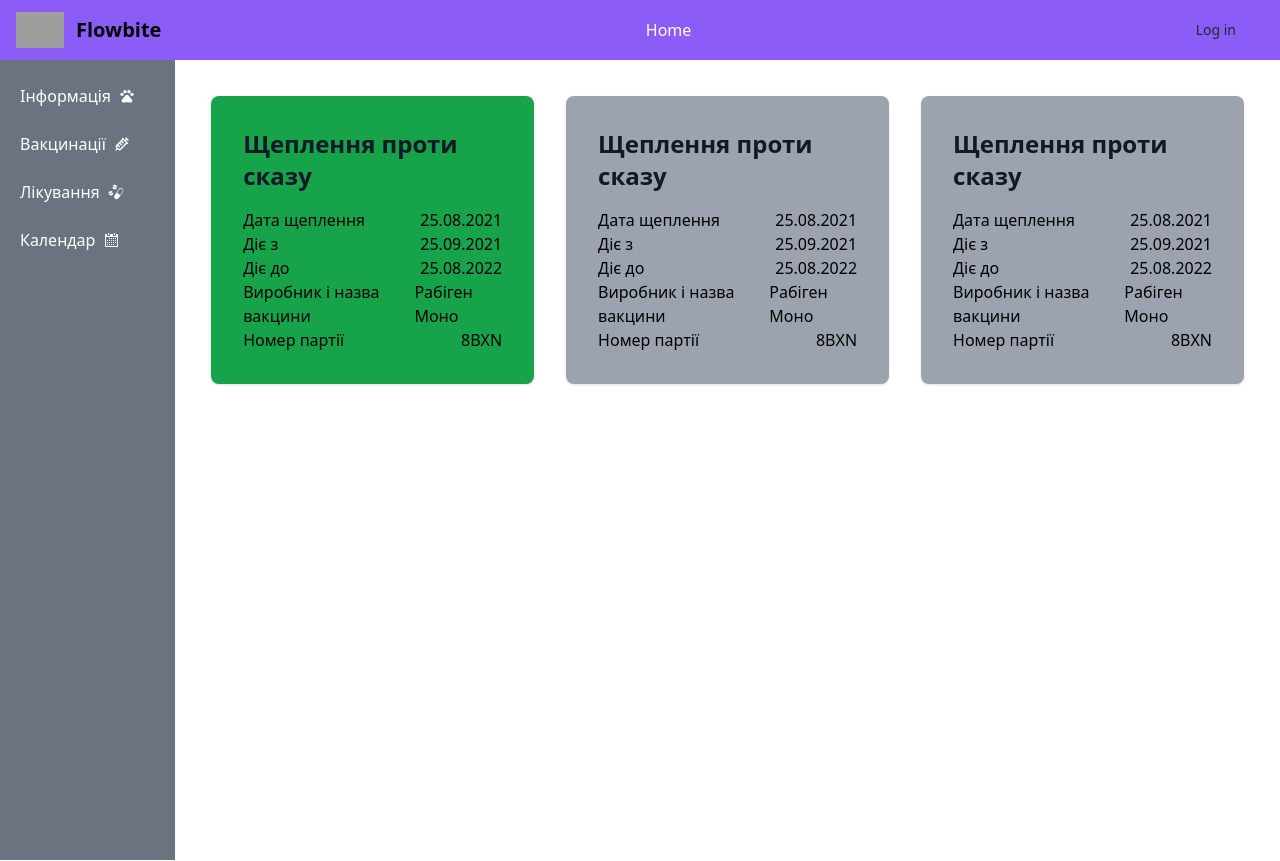
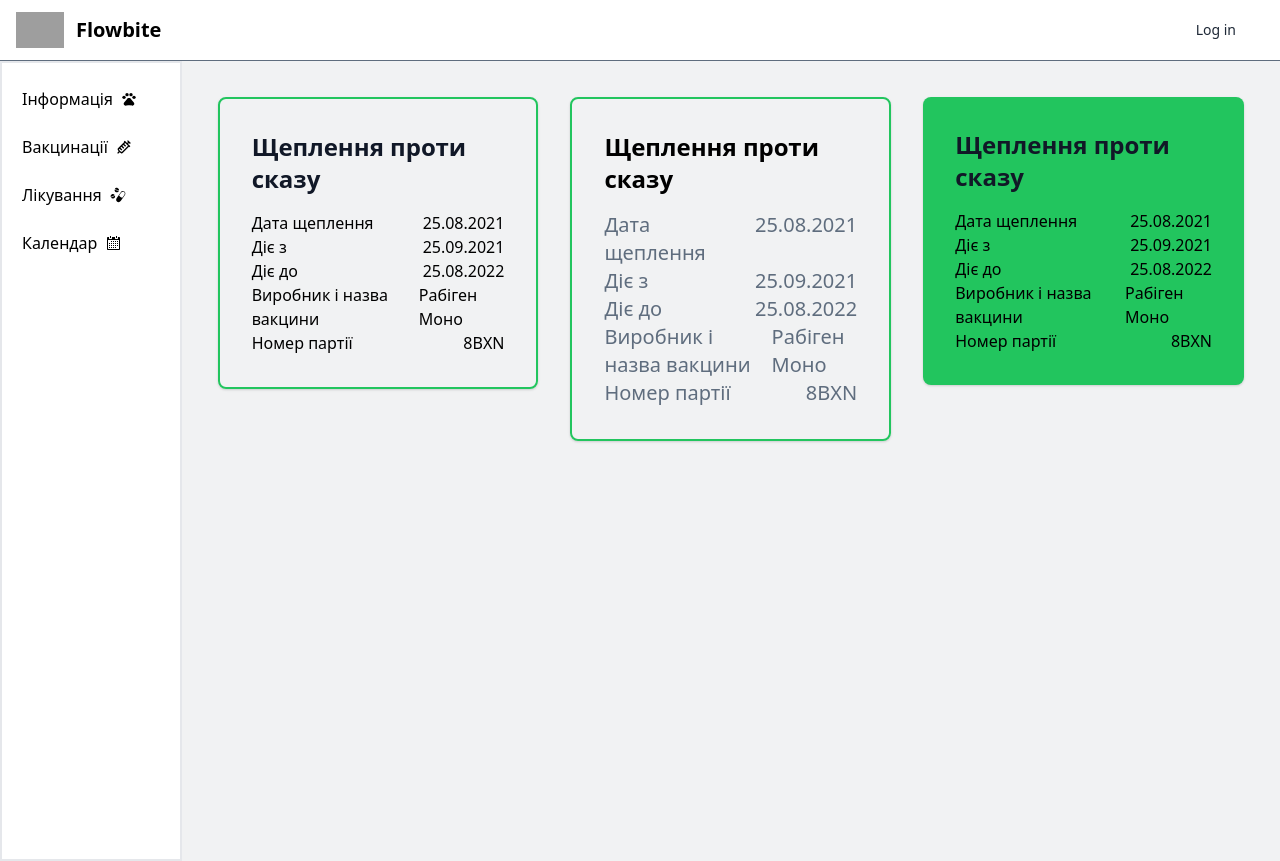
Before and after one commit to vladhpn/wt-project, a React (Vite) app: page /vaccination in a window 1280 px wide. Built offline with nearby package versions, Linux system fonts and the light colour scheme; grey boxes are pictures that could not be loaded.

Commit message:
scss config and fix some styles

```diff
--- a/package.json
+++ b/package.json
@@ -38,11 +38,12 @@
     "eslint-plugin-react": "^7.32.2",
     "eslint-plugin-react-hooks": "^4.6.0",
     "eslint-plugin-simple-import-sort": "^10.0.0",
-    "eslint-plugin-tailwindcss": "^3.10.1",
+    "eslint-plugin-tailwindcss": "^2.0.1",
     "postcss": "^8.4.21",
+    "postcss-import": "^15.1.0",
     "prettier": "^2.8.7",
     "prettier-plugin-tailwindcss": "^0.2.5",
-    "tailwindcss": "^3.2.7",
+    "tailwindcss": "^2.2.2",
     "typescript": "^4.9.5",
     "vite": "^4.2.0"
   }
--- a/src/components/Calendar/Calendar.tsx
+++ b/src/components/Calendar/Calendar.tsx
@@ -45,18 +45,39 @@ export const Calendar = () => {
 
       {/* CALENDAR SIDEBAR */}
       <div className="flex flex-row">
-        <div className="basis-1/5">
+        <div className="w-1/5 mr-4">
           <h4>Events</h4>
           <ul>
             <li>
               <p>
-                <span></span>
+                <span>
+                  Lorem, ipsum dolor sit amet consectetur adipisicing elit.
+                  Reprehenderit quis laboriosam non debitis? Quibusdam dolorem,
+                  soluta nisi ratione ullam voluptas perferendis doloribus eum
+                  quos vel optio adipisci, cupiditate modi reiciendis. Earum
+                  fugiat possimus sequi recusandae quia? Est voluptates alias
+                  beatae optio facilis hic error! Quo aliquam aliquid, eius
+                  voluptas animi qui doloribus totam nobis voluptate provident
+                  consequuntur, libero ab. Dicta. Repellat, quod reprehenderit.
+                  Minus, vitae. Beatae et, dolorum, iste impedit illo quos
+                  accusamus dolorem unde voluptates quo molestiae aliquid
+                  temporibus fugit, eveniet perspiciatis dolor sunt eaque.
+                  Perspiciatis id sunt obcaecati. Placeat, quidem consequatur!
+                  Nihil illum officiis perferendis hic animi maxime similique
+                  alias, porro cupiditate voluptate expedita quidem temporibus
+                  sit ipsum dolorum, consectetur, modi quos sequi? Eligendi in
+                  doloribus sint incidunt! Eum animi corrupti esse? Eveniet
+                  reprehenderit, voluptas repudiandae omnis et libero quasi,
+                  vitae quae illum possimus, porro eaque earum a? Provident,
+                  autem. Velit sed alias nostrum nulla nesciunt, repellat
+                  dolore.
+                </span>
               </p>
             </li>
           </ul>
         </div>
 
-        <div className="basis-4/5">
+        <div className="w-4/5">
           <FullCalendar
             height="80vh"
             plugins={[
--- a/src/components/Header/Header.tsx
+++ b/src/components/Header/Header.tsx
@@ -1,6 +1,6 @@
 export const Header = () => {
   return (
-    <nav className="bg-violet-500 px-4 py-2.5">
+    <nav className="px-4 py-2.5 border-b border-cl-main">
       <div className="flex flex-wrap justify-between items-center">
         <a href="/" className="flex items-center">
           <img
@@ -35,16 +35,6 @@ export const Header = () => {
                 d="M3 5a1 1 0 011-1h12a1 1 0 110 2H4a1 1 0 01-1-1zM3 10a1 1 0 011-1h12a1 1 0 110 2H4a1 1 0 01-1-1zM3 15a1 1 0 011-1h12a1 1 0 110 2H4a1 1 0 01-1-1z"
                 clipRule="evenodd"></path>
             </svg>
-            <svg
-              className="hidden w-6 h-6"
-              fill="currentColor"
-              viewBox="0 0 20 20"
-              xmlns="http://www.w3.org/2000/svg">
-              <path
-                fillRule="evenodd"
-                d="M4.293 4.293a1 1 0 011.414 0L10 8.586l4.293-4.293a1 1 0 111.414 1.414L11.414 10l4.293 4.293a1 1 0 01-1.414 1.414L10 11.414l-4.293 4.293a1 1 0 01-1.414-1.414L8.586 10 4.293 5.707a1 1 0 010-1.414z"
-                clipRule="evenodd"></path>
-            </svg>
           </button>
         </div>
         <div
--- a/src/components/NavBar/NavBar.scss
+++ b/src/components/NavBar/NavBar.scss
@@ -1,5 +1,5 @@
 .navbar_container {
-    @apply h-screen px-3 py-4 overflow-y-auto bg-gray-500 w-[200px];
+    @apply bg-cl-secondary h-screen  w-52 border-2 px-3 py-4 overflow-y-auto;
 }
 
 .navbar_list {
@@ -7,5 +7,9 @@
 }
 
 .navbar_item {
-    @apply flex items-center p-2 text-white rounded-lg hover:bg-gray-700;
+    @apply flex  items-center p-2 text-cl-title rounded-lg cursor-pointer group-hover:bg-cl-accent group-hover:text-cl-secondary;
 }
+
+.icons {
+    @apply text-cl-title group-hover:text-cl-secondary;
+}
--- a/src/components/NavBar/NavBar.tsx
+++ b/src/components/NavBar/NavBar.tsx
@@ -9,14 +9,14 @@ export const NavBar = () => {
   return (
     <>
       <IconContext.Provider value={{ color: 'undefined' }}>
-        <div className="navbar_container">
+        <div className="navbar_container ">
           <ul className="navbar_list">
             {Sidebar.map(({ title, id, path, icon }) => {
               return (
-                <div key={id}>
+                <div key={id} className="group">
                   <Link to={path} className="navbar_item ">
                     <span className="mr-2">{title}</span>
-                    <p>{icon}</p>
+                    <p className="icons">{icon}</p>
                   </Link>
                 </div>
               );
--- a/src/components/Vaccination/Vaccination.tsx
+++ b/src/components/Vaccination/Vaccination.tsx
@@ -2,9 +2,9 @@ export const Vaccination = () => {
   return (
     <div className="w-full flex">
       <div className=" p-4 w-full max-w-lg h-full md:h-auto">
-        <div className=" p-4 bg-green-600 rounded-lg shadow md:p-8">
-          <div className="mb-4 text-sm font-light text-gray-500 dark:text-gray-400">
-            <h3 className="mb-3 text-2xl font-bold text-gray-900 dark:text-white">
+        <div className=" p-4 rounded-lg border-2 border-cl-success shadow md:p-8">
+          <div className="mb-4 text-sm font-light text-gray-500">
+            <h3 className="mb-3 text-2xl font-bold text-gray-900 ">
               Щеплення проти сказу
             </h3>
           </div>
@@ -29,34 +29,39 @@ export const Vaccination = () => {
       </div>
 
       <div className=" p-4 w-full max-w-lg h-full md:h-auto">
-        <div className=" p-4 bg-gray-400 rounded-lg shadow md:p-8">
-          <div className="mb-4 text-sm font-light text-gray-500 dark:text-gray-400">
-            <h3 className="mb-3 text-2xl font-bold text-gray-900 dark:text-white">
+        <div className=" p-4 border-2 border-cl-success rounded-lg shadow md:p-8">
+          <div className="mb-4">
+            <h3 className="mb-3 text-2xl font-bold text-cl-title ">
               Щеплення проти сказу
             </h3>
           </div>
           <ul>
             <li className="flex justify-between">
-              <p>Дата щеплення</p> <p>25.08.2021</p>
+              <p className="text-cl-main text-xl">Дата щеплення</p>
+              <p className="text-cl-main text-xl">25.08.2021</p>
             </li>
             <li className="flex justify-between">
-              <p>Діє з</p> <p>25.09.2021</p>
+              <p className="text-cl-main text-xl">Діє з</p>
+              <p className="text-cl-main text-xl">25.09.2021</p>
             </li>
             <li className="flex justify-between">
-              <p>Діє до</p> <p>25.08.2022</p>
+              <p className="text-cl-main text-xl">Діє до</p>
+              <p className="text-cl-main text-xl">25.08.2022</p>
             </li>
             <li className="flex justify-between">
-              <p>Виробник і назва вакцини</p> <p>Рабіген Моно</p>
+              <p className="text-cl-main text-xl">Виробник і назва вакцини</p>
+              <p className="text-cl-main text-xl">Рабіген Моно</p>
             </li>
             <li className="flex justify-between">
-              <p>Номер партії</p> <p>8BXN</p>
+              <p className="text-cl-main text-xl">Номер партії</p>
+              <p className="text-cl-main text-xl">8BXN</p>
             </li>
           </ul>
         </div>
       </div>
 
       <div className=" p-4 w-full max-w-lg h-full md:h-auto">
-        <div className=" p-4 bg-gray-400 rounded-lg shadow md:p-8">
+        <div className=" p-4 bg-cl-success rounded-lg shadow md:p-8">
           <div className="mb-4 text-sm font-light text-gray-500 dark:text-gray-400">
             <h3 className="mb-3 text-2xl font-bold text-gray-900 dark:text-white">
               Щеплення проти сказу
--- a/src/pages/Main/Main.tsx
+++ b/src/pages/Main/Main.tsx
@@ -9,7 +9,7 @@ const Main = () => {
       <Header />
       <div className="flex">
         <NavBar />
-        <div className="p-5 w-full h-full">
+        <div className="p-5 w-full h-screen bg-cl-main-bg">
           <Outlet />
         </div>
       </div>
--- a/tailwind.config.cjs
+++ b/tailwind.config.cjs
@@ -3,7 +3,18 @@
 module.exports = {
   content: ['./index.html', './src/**/*.{js,ts,jsx,tsx}'],
   theme: {
-    extend: {},
+    extend: {
+      colors: {
+        'cl-main': '#5F6D7E',
+        'cl-main-bg': '#F1F2F3',
+        'cl-title': '#000000',
+        'cl-accent': '#CA9FD1',
+        'cl-secondary': '#FFFFFF',
+        'cl-success': '#22c55e',
+        'cl-info': '#eab308',
+        'cl-error': '#ef4444',
+      },
+    },
   },
-  plugins: [],
+  plugins: ['postcss-import', 'autoprefixer'],
 };
```
Also changed, not shown: 1 other file (tests, documents, lock files or other folders).
